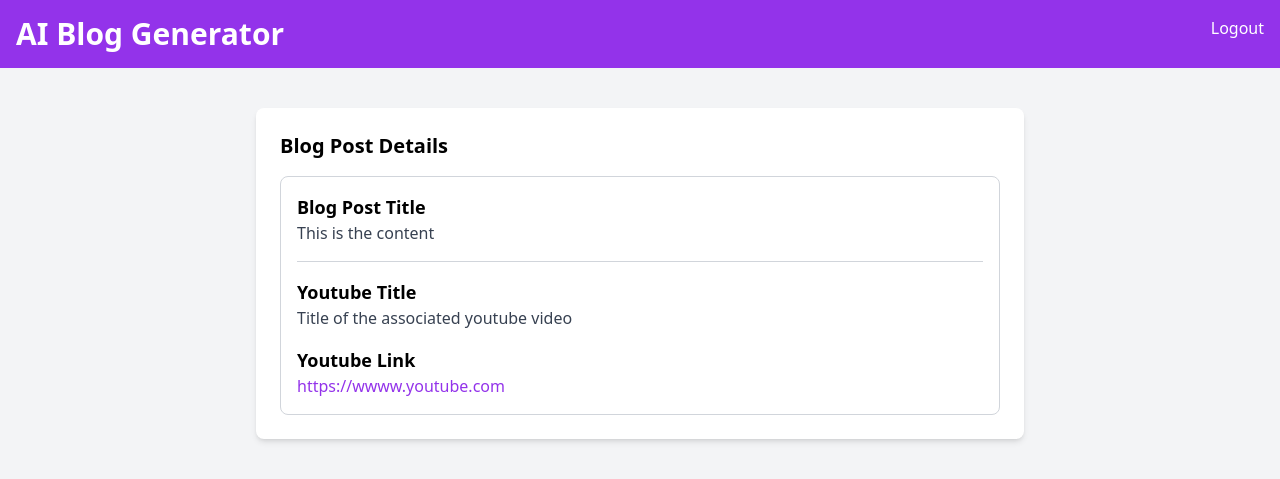
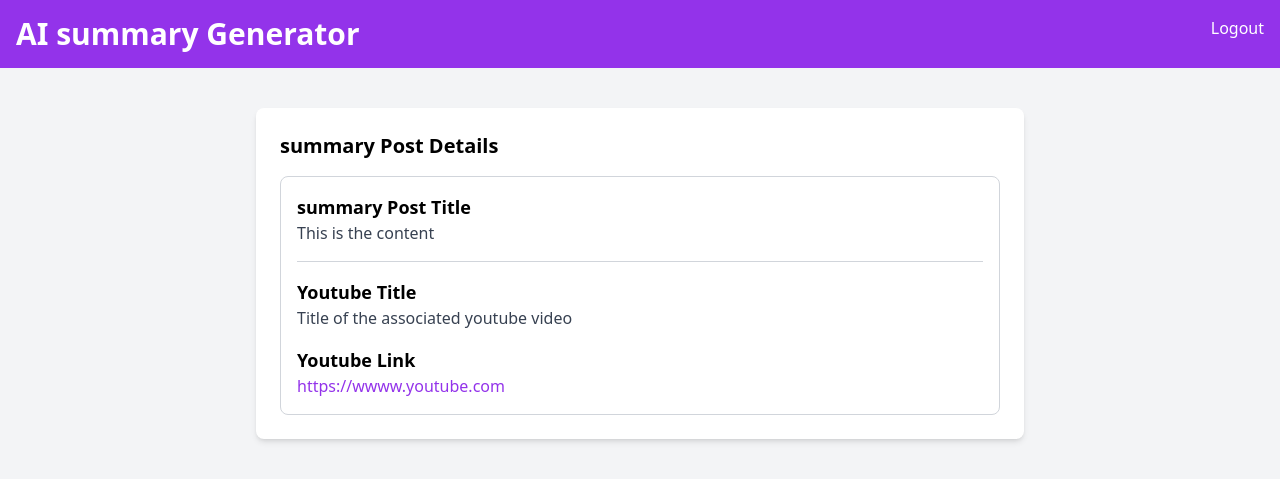
Before and after one commit to jonma0107/summary_generator_with_ai, a Django app: template templates/blog-details.html in a window 1280 px wide. Shown: the top 479 px of the page. Run offline with Django 5.2, Linux system fonts and the light colour scheme; the template is opened without the code that fills it, so the values that code supplies are empty; some libraries are stand-ins or nearby versions.

```diff
--- a/templates/all-blogs.html
+++ b/templates/all-blogs.html
@@ -21,7 +21,7 @@
   <!-- Main Content Container -->
   <div class="container mx-auto mt-10 px-4 sm:px-0">
     <div class="max-w-3xl mx-auto bg-white p-6 rounded-lg shadow-md">
-      <!-- Blog Post section -->
+      <!-- summary Post section -->
       <section>
         <h2 class="text-xl mb-4 font-semibold">All Summaries</h2>
         <div class="space-y-4">
--- a/templates/blog-details.html
+++ b/templates/blog-details.html
@@ -3,7 +3,7 @@
 <head>
   <meta charset="UTF-8">
   <meta name="viewport" content="width=device-width, initial-scale=1.0">
-  <title>Blog Post Details</title>
+  <title>summary Post Details</title>
   <script src="https://cdn.tailwindcss.com"></script>
 </head>
 <body class="bg-gray-100 font-sans antialiased">
@@ -11,7 +11,7 @@
   <!-- Navbar -->
   <nav class="bg-purple-600 p-4 text-white flex justify-between">
     <div>
-      <h1 class="text-3xl font-bold">AI Blog Generator</h1>
+      <h1 class="text-3xl font-bold">AI summary Generator</h1>
     </div>
     <div>
       <a href="#" class="text-white hover:underline">Logout</a>
@@ -22,9 +22,9 @@
   <div class="container mx-auto mt-10 px-4 sm:px-0">
     <div class="max-w-3xl mx-auto bg-white p-6 rounded-lg shadow-md">
       <section>
-        <h2 class="text-xl mb-4 font-semibold">Blog Post Details</h2>
+        <h2 class="text-xl mb-4 font-semibold">summary Post Details</h2>
         <div class="border border-gray-300 p-4 rounded-lg">
-          <h3 class="text-lg font-semibold"> Blog Post Title</h3>
+          <h3 class="text-lg font-semibold"> summary Post Title</h3>
           <p class="text-gray-700">This is the content</p>
           <hr class="my-4 border-gray-300">
           <h4 class="text-lg font-semibold">Youtube Title</h4>
--- a/templates/error_page.html
+++ b/templates/error_page.html
@@ -11,7 +11,7 @@
    <!-- Navbar -->
    <nav class="bg-purple-600 p-4 text-white flex justify-between">
     <div>
-      <h1 class="text-3xl font-bold">AI Blog Generator</h1>
+      <h1 class="text-3xl font-bold">AI summary Generator</h1>
     </div>
     <div>
       <a href="/" class="text-white hover:underline">Login</a>
--- a/templates/login.html
+++ b/templates/login.html
@@ -49,7 +49,7 @@
           <select id="group" name="group" class="w-full p-2 border rounded border-purple-400">
               <option value="" selected disabled>Selecciona el grupo al que te registraste</option>
               <option value="App">Conocer la app con IA</option>
-              <option value="Blog">Ir al Blog donde se dicen cosas que no se deben decir</option>
+              <option value="summary">Ir al summary donde se dicen cosas que no se deben decir</option>
               <option value="Portfolio">Portfolio</option>
           </select>
         </div>
--- a/templates/signup.html
+++ b/templates/signup.html
@@ -52,7 +52,7 @@
           <select id="group" name="group" class="w-full p-2 border rounded border-purple-400">
               <option value="" selected disabled>Selecciona para qué quieres registrarte</option>
               <option value="App">Conocer la app con IA</option>
-              <option value="Blog">Ir al Blog donde se dicen cosas que no se deben decir</option>
+              <option value="summary">Ir al summary donde se dicen cosas que no se deben decir</option>
               <option value="Portfolio">Portfolio</option>
           </select>
         </div>
```
Also changed, not shown: templates/index.html (+9 -9 lines).
